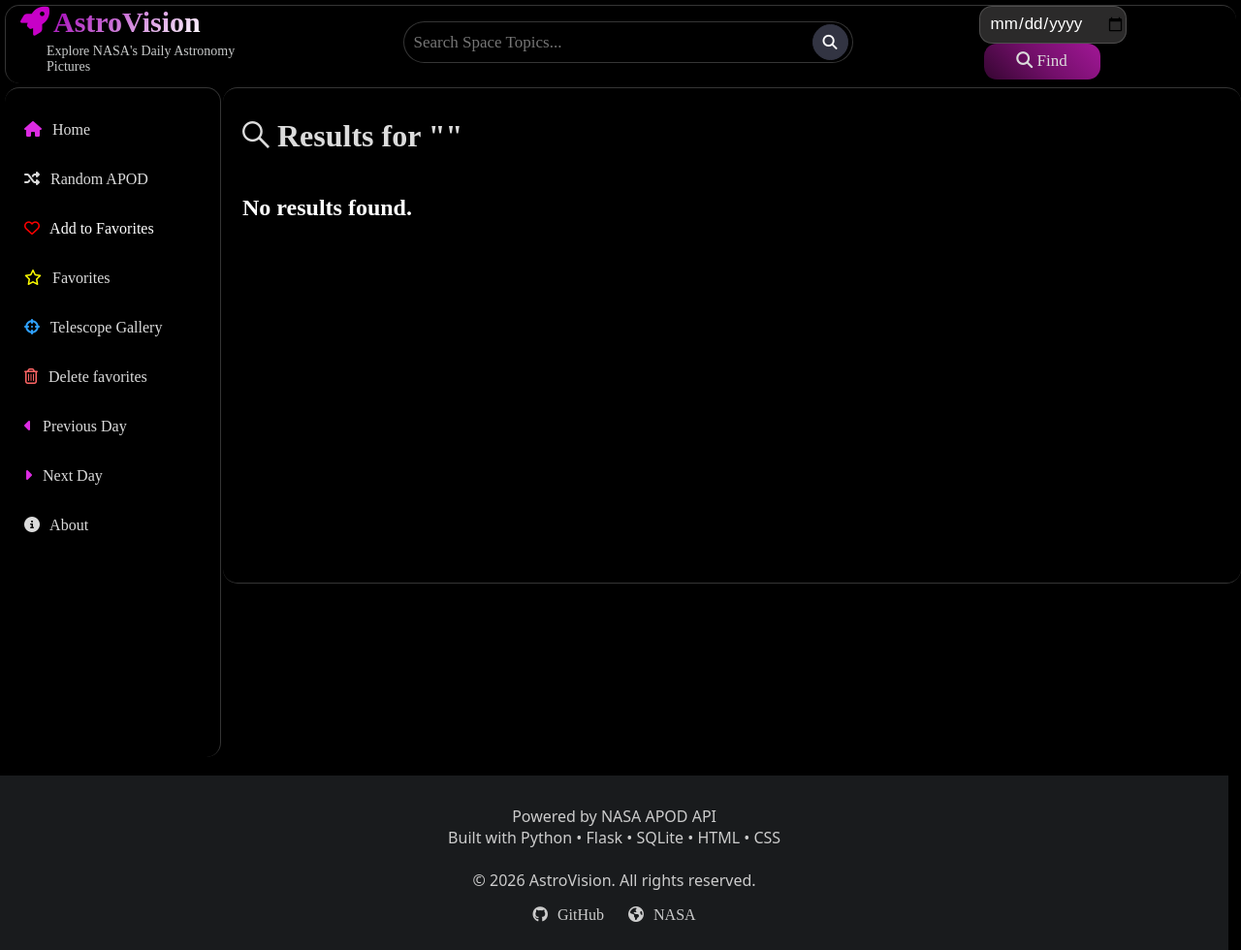
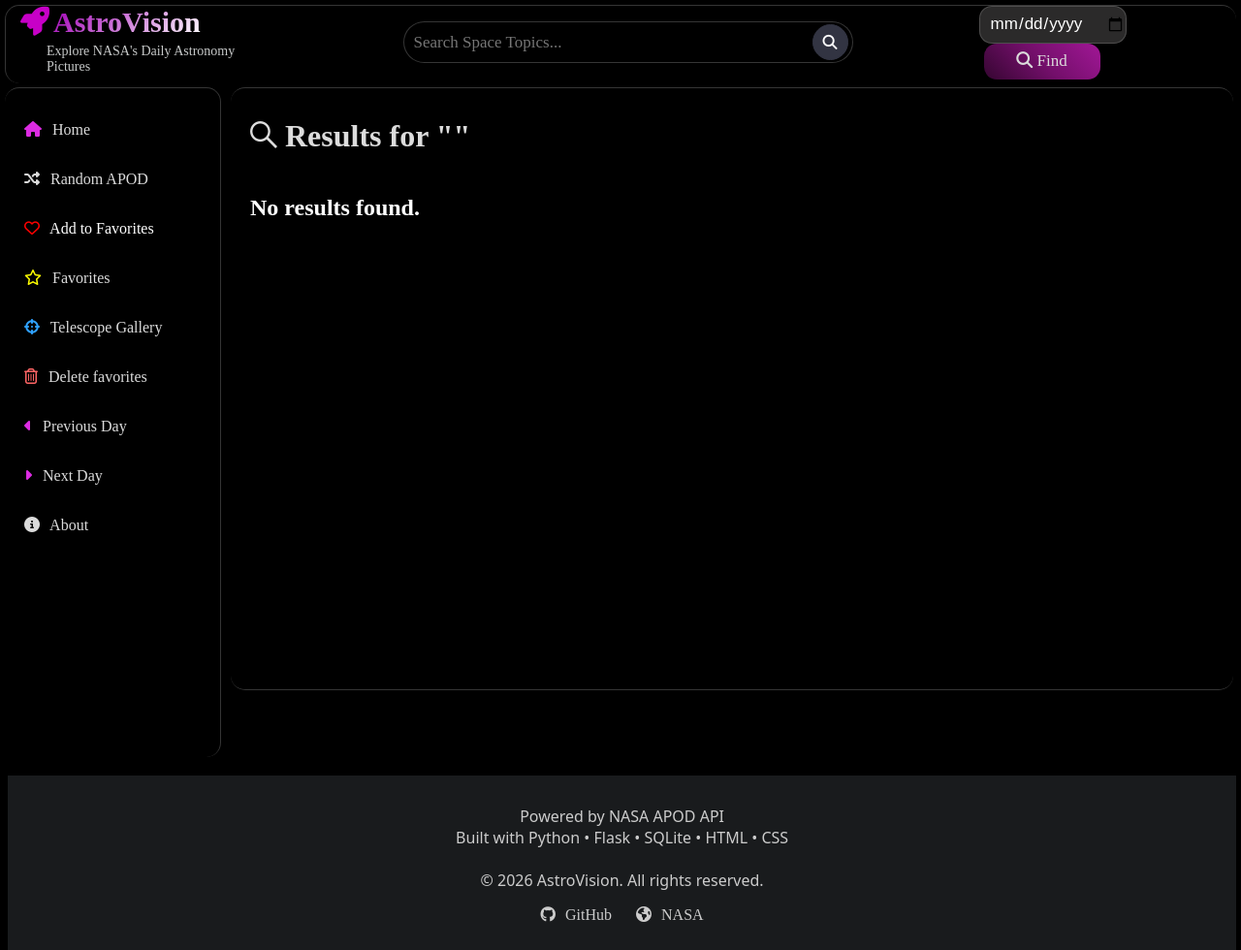
Before and after one commit to vineyvarmavv4095818/Astro-Vision, a Flask app: page /search in a window 1280 px wide. Shown: the whole page at 97% size. Run offline with Flask 3, Linux system fonts and the light colour scheme; data that the repository does not hold is empty.

Commit message:
final Ui

```diff
--- a/app.py
+++ b/app.py
@@ -255,10 +255,6 @@ def jwst():
 
     jwst_images = [
 
-        {
-            "title": "Cosmic Cliffs",
-            "image": "/static/jwst/cosmic_cliffs.jpg"
-        },
 
         {
             "title": "Pillars of Creation",
--- a/static/about.css
+++ b/static/about.css
@@ -6,7 +6,7 @@
     border: 1px solid rgba(133, 132, 133, 0.4);
     border-radius: 15px;
     border-right: none;
-    height: 490px;
+    height: 600px;
     border-left: none;
     background-color: black;
 
--- a/static/fav.css
+++ b/static/fav.css
@@ -12,7 +12,7 @@ img {
     border: 1px solid rgba(133, 132, 133, 0.4);
     border-radius: 15px;
     border-right: none;
-    height: 490px;
+    height: 600px;
     border-left: none;
     background-color: black;
 
--- a/static/result.css
+++ b/static/result.css
@@ -1,9 +1,4 @@
-html,
-body {
-    height: 100%;
-    margin: 0;
-    overflow: hidden;
-}
+
 
 .main-result{
     padding:10px 10px 10px 20px;
@@ -13,7 +8,7 @@ body {
     border: 1px solid rgba(133, 132, 133, 0.4);
     border-radius: 15px;
     border-right: none;
-    height: 490px;
+    height: 600px;
     border-left: none;
     background-color: black;
 
```
Also changed, not shown: static/jwst.css (+4 -4 lines).
